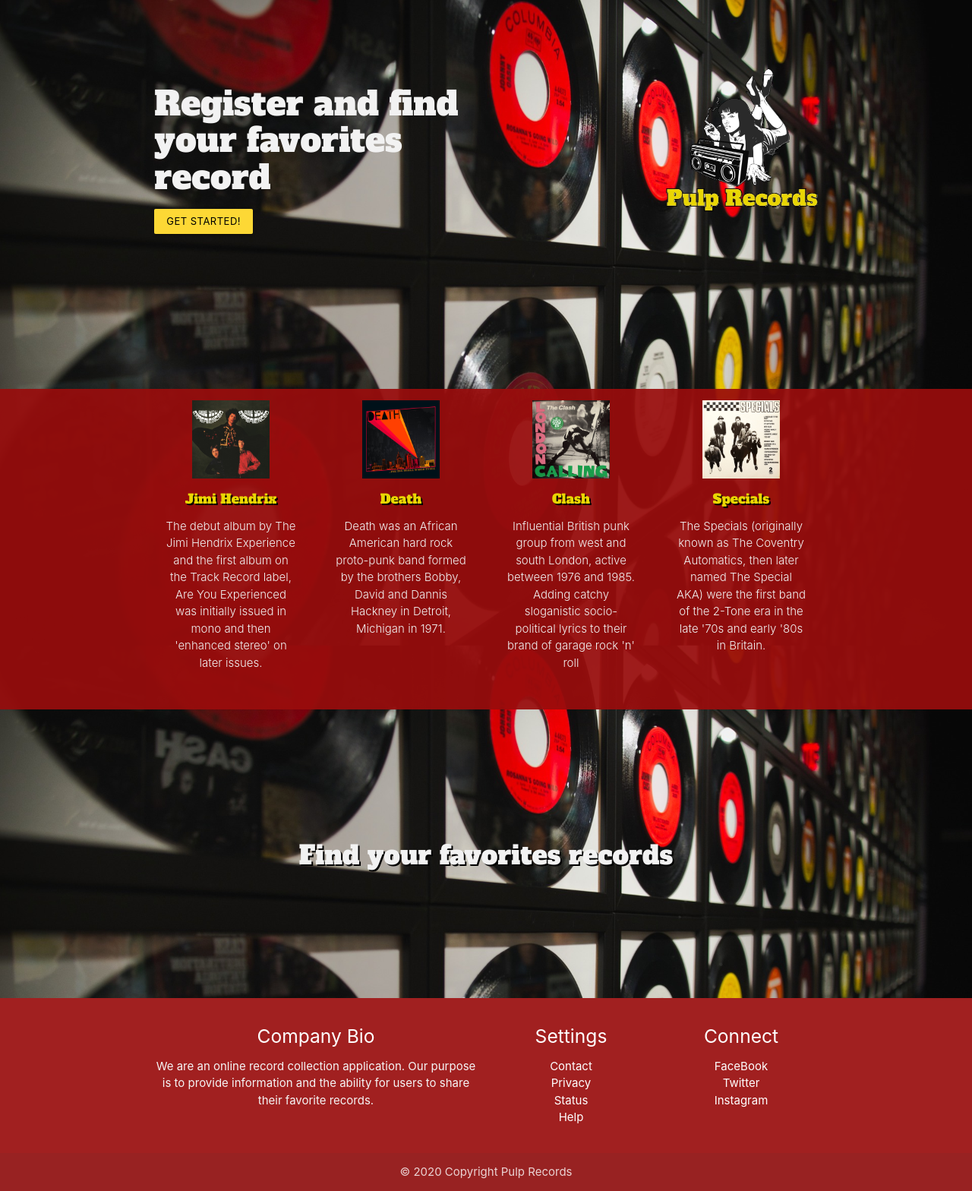
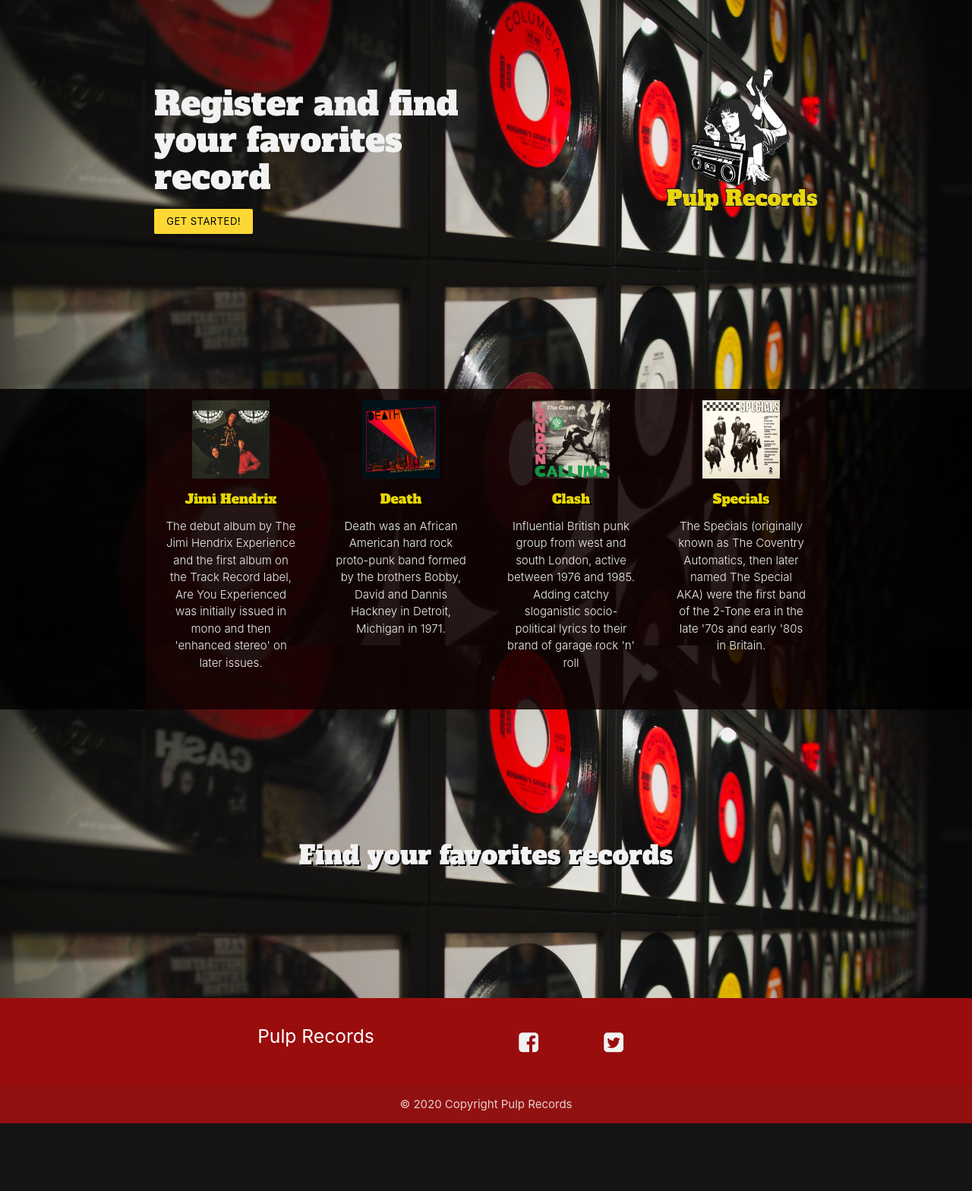
Before and after one commit to Timmy-Bergkvist/pulp-records, a Flask app: template templates/index.html in a window 1280 px wide. Shown: the part 65-1633 px from the top of the page at 76% size. After the commit the page ends 1544 px from the top, so only its background shows below. Run offline with Flask 2, Linux system fonts and the light colour scheme; the template is opened without the code that fills it, so the values that code supplies are empty; some libraries are stand-ins or nearby versions.

Commit message:
change the color and text in index page

```diff
--- a/app.py
+++ b/app.py
@@ -116,7 +116,7 @@
             login_user(user_obj)
 
             flash("You logged in", 'success')
-            return redirect(url_for('index', username=current_user))
+            return redirect(url_for('index'))
 
         elif user is None:
             flash("Username does not exist.", 'warning')
--- a/static/css/style.css
+++ b/static/css/style.css
@@ -28,8 +28,8 @@
   background-color: rgba(153, 13, 13, 0.918) !important;
 }
 
-.image-section, .page-footer {
-  background-color: rgba(153, 13, 13, 0.918) !important;
+.image-section{
+  background-color: rgba(0, 0, 0, 0.8313725490196079) !important;
 }
 
 
@@ -259,6 +259,21 @@
 /*---------------------------<-Footer->-------------------------------*/
 footer.page-footer {
   margin: 0;
+  background-color:rgba(153, 13, 13);
+}
+
+.social-links{
+  padding-top: 20px;
+  text-align: center;
+}
+
+.social-links i:hover {
+  color: rgb(134, 144, 163);
+}
+
+.fa {
+  font-size: 30px;
+  color: #F2F2F2;
 }
 
 .teal {
--- a/templates/base.html
+++ b/templates/base.html
@@ -75,27 +75,14 @@
     <div class="container">
       <div class="row">
         <div class="col l6 s12 center">
-          <h5 class="white-text">Company Bio</h5>
-          <p class="grey-text text-lighten-4">We are an online record collection application. Our purpose is to provide information and the ability for users to share their favorite records.</p>
-
-
+          <h5 class="white-text">Pulp Records</h5>
         </div>
-        <div class="col l3 s12 center">
-          <h5 class="white-text">Settings</h5>
-          <ul>
-            <li><a class="white-text" href="#!">Contact</a></li>
-            <li><a class="white-text" href="#!">Privacy</a></li>
-            <li><a class="white-text" href="#!">Status</a></li>
-            <li><a class="white-text" href="#!">Help</a></li>
-          </ul>
-        </div>
-        <div class="col l3 s12 center">
-          <h5 class="white-text">Connect</h5>
-          <ul>
-            <li><a class="white-text" href="#!">FaceBook</a></li>
-            <li><a class="white-text" href="#!">Twitter</a></li>
-            <li><a class="white-text" href="#!">Instagram</a></li>
-          </ul>
+        <br>
+        <div class="col l6 s12 center social-links">
+          <div class="row">
+            <div class="col s12 l3"><a class="white-text" href="#!"><i class="fa fa-facebook-square"></i></a></div>
+            <div class="col s12 l3"><a class="white-text" href="#!"><i class="fa fa-twitter-square"></i></a></div>
+          </div>
         </div>
       </div>
     </div>
```
